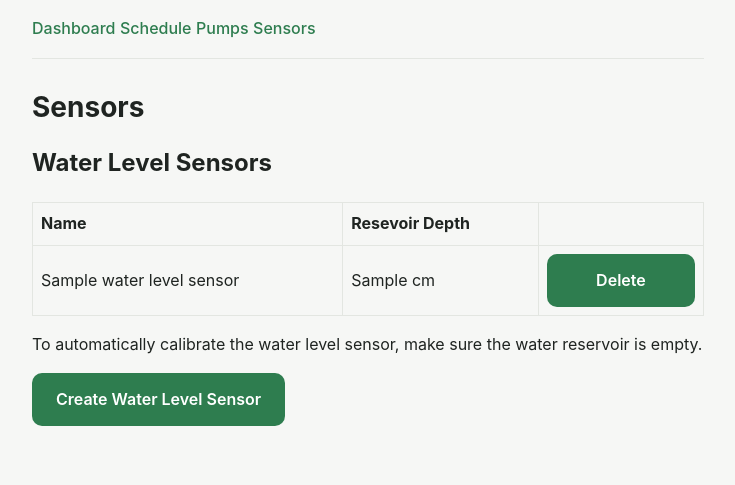
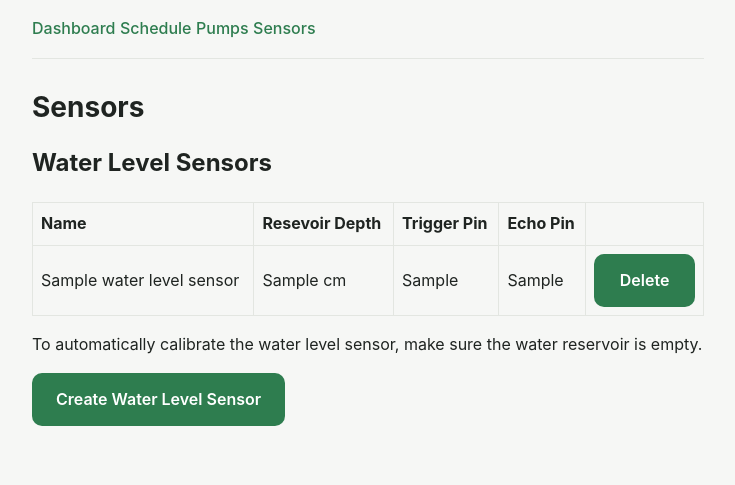
Before and after one commit to iansear/Autowaterer, a Python web app: template autowaterer/templates/sensors.html in a window 1280 px wide. Shown: the top 485 px of the page, without its empty margins (272-1007 px from the left). Run offline with Jinja, Linux system fonts and the light colour scheme; the template is opened without the code that fills it: most values are stand-ins (such as "Sample title", 1, 10 or a date in 2020).

Commit message:
Adjust sensor

```diff
--- a/autowaterer/classes/water_level_sensor.py
+++ b/autowaterer/classes/water_level_sensor.py
@@ -13,6 +13,8 @@ class WaterLevelSensor(DistanceSensor):
         )
         self.id = id
         self.name = name
+        self.echo = echo
+        self.trigger = trigger
         self.resevoir_depth = float(resevoir_depth)
 
     def get_resevoir_depth(self):
@@ -31,7 +33,7 @@ class WaterLevelSensor(DistanceSensor):
         height = self.get_water_level_difference_cm()
         if height is None or self.resevoir_depth <= 0:
             return None
-        percentage = round((height / self.resevoir_depth) * 100, 1)
+        percentage = round((height - 10 / self.resevoir_depth) * 100, 1)
         return max(0.0, min(100.0, percentage))
 
     def get_water_level_difference_cm(self):
--- a/autowaterer/routes/autowater.py
+++ b/autowaterer/routes/autowater.py
@@ -39,11 +39,13 @@ async def list_water_level_sensors():
         water_level_sensors = (await session.scalars(select(WaterLevelSensor))).all()
     return [
         {
-            'id': sensor_id,
+            'id': sensor.id,
             'name': sensor.name,
             'resevoir_depth': sensor.resevoir_depth,
+            'trigger_pin': sensor.trigger,
+            'echo_pin': sensor.echo,
         }
-        for sensor_id, sensor in loaded_water_level_sensors.items()
+        for sensor in water_level_sensors
     ]
 
 @bp.route('/')
--- a/autowaterer/templates/sensors.html
+++ b/autowaterer/templates/sensors.html
@@ -9,6 +9,8 @@
         <tr>
             <th>Name</th>
             <th>Resevoir Depth</th>
+            <th>Trigger Pin</th>
+            <th>Echo Pin</th>
             <th></th>
         </tr>
     </thead>
@@ -17,6 +19,8 @@
         <tr>
             <td>{{ water_level_sensor.name }}</td>
             <td>{{ water_level_sensor.resevoir_depth }} cm</td>
+            <td>{{ water_level_sensor.trigger_pin }}</td>
+            <td>{{ water_level_sensor.echo_pin }}</td>
             <td>
                 <form action="{{ url_for('autowater.delete_water_level_sensor') }}" method="post">
                     <input type="hidden" name="water_level_sensor_id" value="{{ water_level_sensor.id }}">
```
